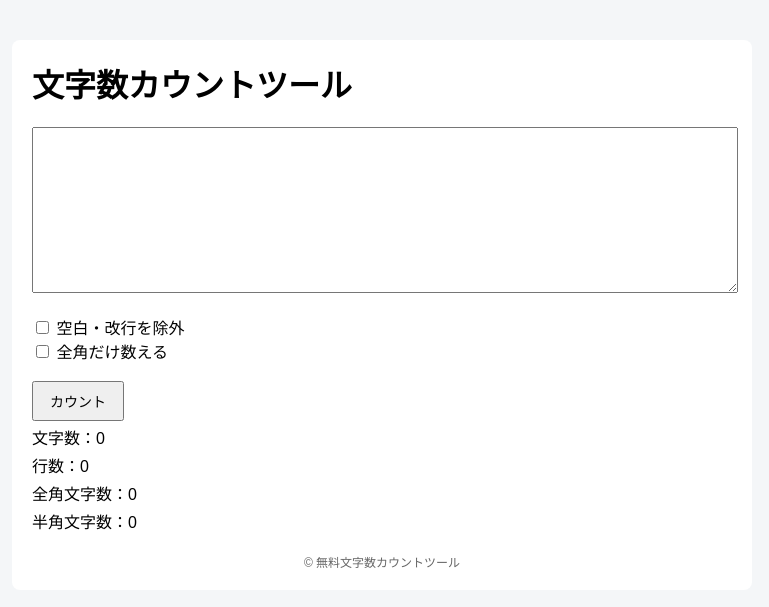
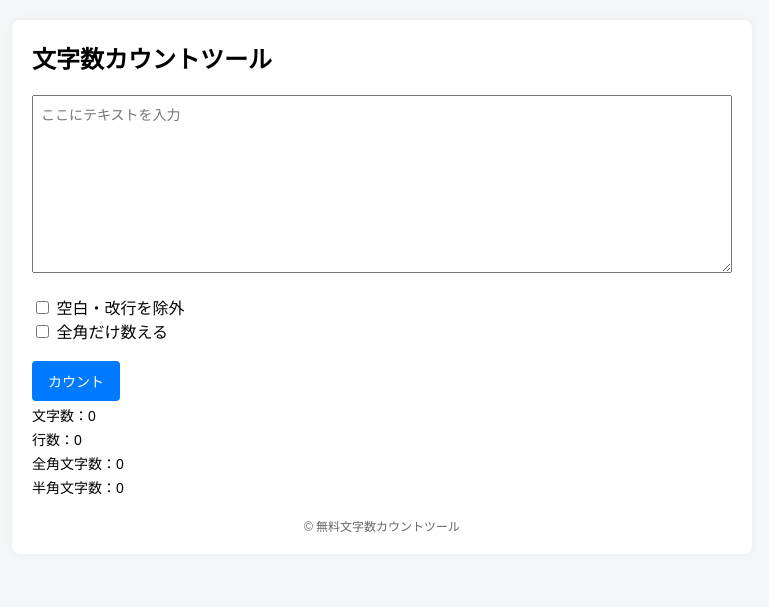
Before and after one commit to wasa0920/webtool, a Flask app: page / in a window 1280 px wide. Shown: the top 607 px of the page, without its empty margins (258-1027 px from the left). Run offline with Flask 3, Linux system fonts and the light colour scheme.

```diff
--- a/templates/index.html
+++ b/templates/index.html
@@ -1,5 +1,5 @@
 <!DOCTYPE html>
-<html>
+<html lang="ja">
 <head>
     <meta charset="UTF-8">
 
@@ -7,33 +7,50 @@
     <title>文字数カウントツール｜全角・半角・行数対応【無料】</title>
     <meta name="description" content="文章の文字数・行数・全角半角を無料で簡単にカウントできるWebツール。登録不要・完全無料。原稿作成やレポート、SNS投稿に便利。">
 
+    <!-- レスポンシブ対応 -->
+    <meta name="viewport" content="width=device-width, initial-scale=1.0">
+
     <!-- シンプルCSS -->
     <style>
         body {
             font-family: Arial, sans-serif;
             background: #f4f6f8;
+            margin: 0;
+            padding: 0;
         }
         .container {
             max-width: 700px;
-            margin: 40px auto;
+            margin: 20px auto;
             background: #fff;
             padding: 20px;
             border-radius: 8px;
+            box-shadow: 0 0 10px rgba(0,0,0,0.05);
         }
         h1 {
             margin-top: 0;
+            font-size: 1.5rem;
         }
         textarea {
             width: 100%;
             font-size: 14px;
+            padding: 8px;
+            box-sizing: border-box;
         }
         button {
-            padding: 8px 16px;
+            padding: 10px 16px;
             font-size: 14px;
             cursor: pointer;
+            background-color: #007bff;
+            color: #fff;
+            border: none;
+            border-radius: 4px;
+        }
+        button:hover {
+            background-color: #0056b3;
         }
         .result p {
             margin: 4px 0;
+            font-size: 14px;
         }
         .ad {
             margin: 20px 0;
@@ -45,6 +62,16 @@
             color: #666;
             text-align: center;
         }
+
+        /* スマホ対応 */
+        @media (max-width: 480px) {
+            h1 {
+                font-size: 1.2rem;
+            }
+            button {
+                width: 100%;
+            }
+        }
     </style>
 </head>
 
@@ -52,7 +79,7 @@
     <div class="container">
         <h1>文字数カウントツール</h1>
 
-        <!-- 広告：フォーム下ベストポジション -->
+        <!-- 広告：フォーム直下 -->
         <div class="ad">
             <!-- admax -->
             <script src="https://adm.shinobi.jp/s/e2b74a6f9548841dad7c0afd092a0611"></script>
@@ -60,7 +87,7 @@
         </div>
 
         <form method="POST">
-            <textarea name="text" rows="10">{{ text }}</textarea><br><br>
+            <textarea name="text" rows="10" placeholder="ここにテキストを入力">{{ text }}</textarea><br><br>
 
             <label>
                 <input type="checkbox" name="ignore_space" {% if ignore_space %}checked{% endif %}>
```
